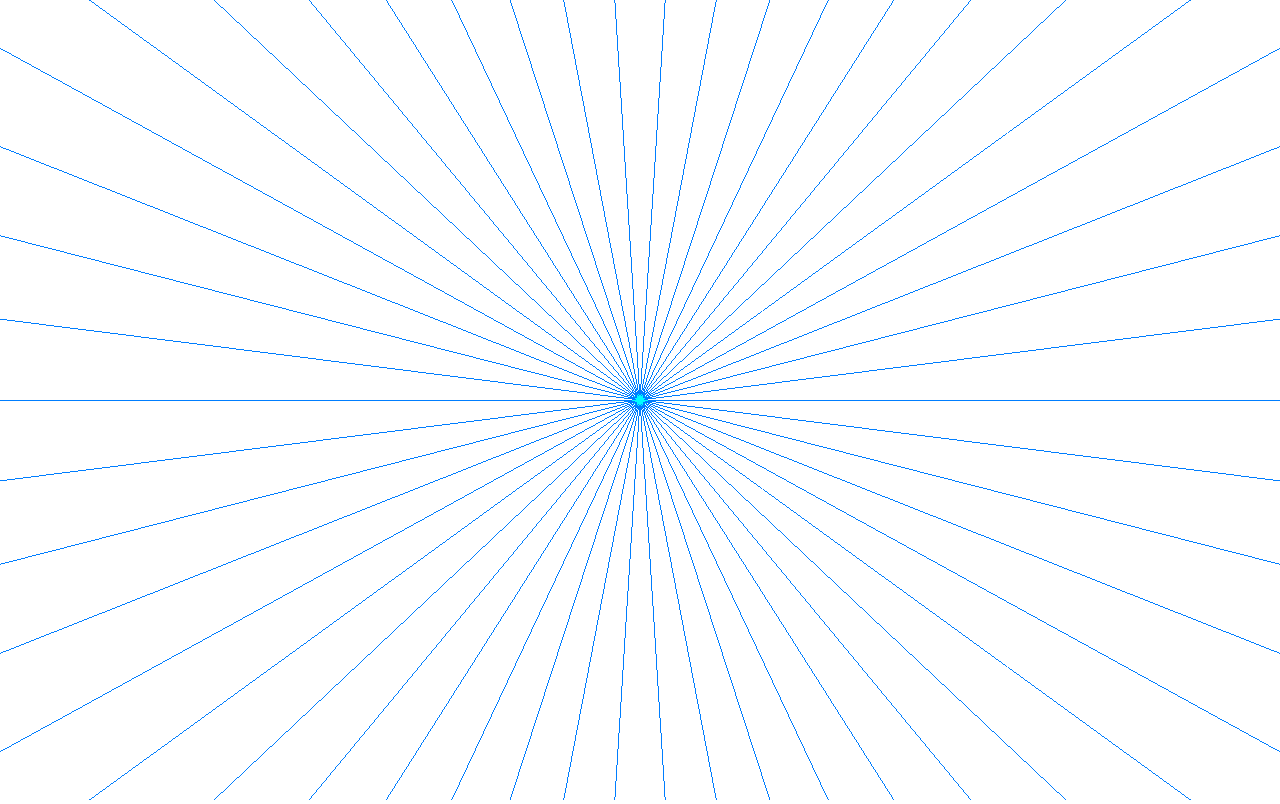
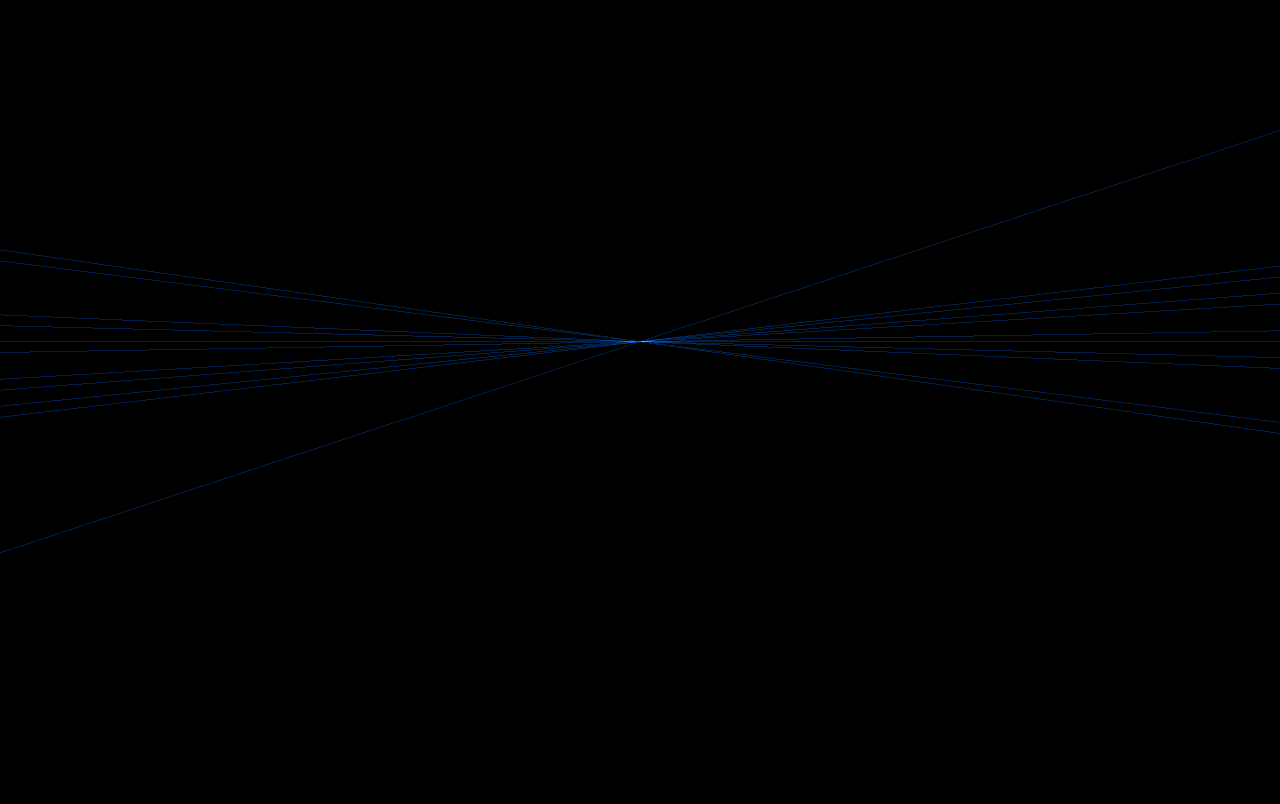
Before and after one commit to five23/gielis-supershape3d, a plain HTML site: page index.html in a window 1280 px wide. Drawn offline with Linux system fonts and the light colour scheme; animation ran at ten frames a second.

Commit message:
Optimizations

```diff
--- /dev/null
+++ b/css/default.css
@@ -0,0 +1,4 @@
+body {
+    color: azure;
+    background-color: black;
+}
--- a/index.html
+++ b/index.html
@@ -6,6 +6,7 @@
         <meta charset="utf-8">
         <meta name="viewport" content="width=device-width, user-scalable=no, minimum-scale=1.0, maximum-scale=1.0">
         <link rel="stylesheet" href="css/reset.css" />
+        <link rel="stylesheet" href="css/default.css" />
     </head>
     <body>
         <script type="text/javascript" src="js/viewportSize.js"></script>
--- a/js/gielis-supershape3d.js
+++ b/js/gielis-supershape3d.js
@@ -1,60 +1,32 @@
-if (!Modernizr.webgl) {
-	alert("You're browser does not support WebGL :(");
-} else {
 
-	var viewX = viewportSize.getWidth(),
-		viewY = viewportSize.getHeight(),
-		viewHalfX = viewX/2.0,
-		viewHalfY = viewY/2.0;
+function randomFloatBetween(minValue, maxValue, precision) {
+    if (typeof (precision) == 'undefined') {
+        precision = 2;
+    }
+    return parseFloat(Math.min(minValue + (Math.random() * (maxValue - minValue)), maxValue).toFixed(precision));
+}
 
-	var mouseX,
-		mouseY,
-		camera,
-		scene,
-		renderer,
-		container,
-		controls,
-		line,
-		lineGeometry;
+var m = randomFloatBetween(1.0, 27.0, 2),
+    a = randomFloatBetween(1.0, 5.0, 2),
+    b = randomFloatBetween(1.0, 5.0, 2),
+    n1 = randomFloatBetween(0.0, 4.0, 2),
+    n2 = randomFloatBetween(0.0, 4.0, 2),
+    n3 = randomFloatBetween(0.0, 4.0, 2);
 
-	var π  = Math.PI,
-		τ  = 2.0*π,
-		vθ = 50.0,
-		vφ = 50.0,
-		dθ = τ/vθ,
-		dφ = π/vφ,
-		θ  = 0.0,
-		φ  = 0.0,
-		m =  randomFloatBetween( 1.0, 27.0, 2),
-		a =  randomFloatBetween( 1.0, 5.0, 2),
-		b =  randomFloatBetween( 1.0, 5.0, 2),
-		n1 = randomFloatBetween( 0.0, 4.0, 2),
-		n2 = randomFloatBetween( 0.0, 4.0, 2),
-		n3 = randomFloatBetween( 0.0, 4.0, 2),
-		ρ1 = 0.0,
-		ρ2 = 0.0,
-		ρx1 = 0.0,
-		ρy1 = 0.0,
-		ρx2 = 0.0,
-		ρy2 = 0.0;
+var lineGeometry = new THREE.Geometry();
+
+var line = new THREE.Line(
+        lineGeometry, new THREE.LineBasicMaterial({
+            color: 0x013f8f,
+            opacity: 0.5,
+            blending: THREE.AdditiveBlending,
+            transparent: true
+        })
+    );
+
+var mouseX, mouseY, camera, scene, renderer, controls;
 
 init();
-	setupControls();
-	animate();
-}
-
-function setupControls() {
-
-	controls = new THREE.TrackballControls(camera);
-
-	controls.rotateSpeed = 0.5;
-	controls.zoomSpeed = 4.0;
-	controls.noZoom = false;
-	controls.noPan = true;
-	controls.noRotate = false;
-	controls.staticMoving = false;
-	controls.dynamicDampingFactor = .15;
-}
 
 function init() {
 
@@ -62,72 +34,67 @@ function init() {
 
     document.body.appendChild(container);
 
-	camera = new THREE.PerspectiveCamera(75, viewX/viewY, 0.0001, 10000);
+    camera = new THREE.PerspectiveCamera(75, window.innerWidth / window.innerHeight, 0.0001, 10000);
     camera.position.z = 5;
-
+    camera.position.y = Math.random();
     scene = new THREE.Scene();
     renderer = new THREE.WebGLRenderer();
-	renderer.setSize(viewX, viewY);
-
+    renderer.setSize(window.innerWidth, window.innerHeight);
     container.appendChild(renderer.domElement);
-
-	setupItems();
+    document.addEventListener('mousemove', onDocumentMouseMove, false);
+    document.addEventListener('touchstart', onDocumentTouchStart, false);
+    document.addEventListener('touchmove', onDocumentTouchMove, false);
+    controls = new THREE.TrackballControls(camera);
+    controls.rotateSpeed = 0.5;
+    controls.zoomSpeed = 1.0;
+    controls.noZoom = false;
+    controls.noPan = true;
+    controls.noRotate = false;
+    controls.staticMoving = false;
+    controls.dynamicDampingFactor = .2;
+    updateVertices();
+    animate();
 }
 
-function setupItems() {
+function updateVertices() {
 
-	lineGeometry = new THREE.Geometry();
+    var theta = -(2 * Math.PI), p1, p2;
 
-	θ = -τ;
+    while (theta <= (2 * Math.PI)) {
 
-	while (θ <= τ)
-	{
-		φ = -π;
+        var phi = -Math.PI;
 
-		ρx1 = Math.pow(Math.abs(Math.cos(m*θ/2))/a, n2);
-		ρy1 = Math.pow(Math.abs(Math.sin(m*θ/2))/b, n3);
+        var px1 = Math.pow(Math.abs(Math.cos(m * theta / 2)) / a, n2);
+        var py1 = Math.pow(Math.abs(Math.sin(m * theta / 2)) / b, n3);
 
-		ρ1 = Math.pow(ρx1 + ρy1, -1/n1);
+        p1 = Math.pow(px1 + py1, -1 / n1);
 
-		while (φ <= π)
-		{
-			ρx2 = Math.pow(Math.abs(Math.cos(m*φ/2))/a, n2);
-			ρy2 = Math.pow(Math.abs(Math.sin(m*φ/2))/b, n3);
+        while (phi <= Math.PI) {
 
-			ρ2 = Math.pow(ρx2 + ρy2, -1/n1);
+            var px2 = Math.pow(Math.abs(Math.cos(m * phi / 2)) / a, n2);
+            var py2 = Math.pow(Math.abs(Math.sin(m * phi / 2)) / b, n3);
 
-			lineGeometry.vertices.push(new THREE.Vector3(
-				ρ1 * Math.cos(θ) * ρ2 * Math.cos(φ),
-				ρ1 * Math.sin(θ) * ρ2 * Math.cos(φ),
-				ρ2 * Math.sin(φ)
-			));
+            p2 = Math.pow(px2 + py2, -1 / n1);
 
-        	φ += dφ;
+            lineGeometry.vertices.push(
+                new THREE.Vector3(
+                    (p1 * Math.cos(theta) * p2 * Math.cos(phi)),
+                    (p1 * Math.sin(theta) * p2 * Math.cos(phi)),
+                    (p2 * Math.sin(phi))));
+
+            phi += 0.1;
         }
 
-		θ += dθ;
+        theta += 0.1;
     }
 
-	line = new THREE.Line(
-		lineGeometry, new THREE.LineBasicMaterial({
-			color : 0x003f8f,
-			opacity : 0.5,
-			blending: THREE.AdditiveBlending ,
-			transparent: true
-		})
-	);
-
     scene.add(line);
-
-	document.addEventListener('mousemove',  onDocumentMouseMove,  false);
-	document.addEventListener('touchstart', onDocumentTouchStart, false);
-	document.addEventListener('touchmove',  onDocumentTouchMove,  false);
 }
 
 function onDocumentMouseMove(event) {
 
-	mouseX = event.clientX - viewHalfX;
-	mouseY = event.clientY - viewHalfY;
+    mouseX = event.clientX - window.innerWidth / 2.0;
+    mouseY = event.clientY - window.innerHeight / 2.0;
 }
 
 function onDocumentTouchStart(event) {
@@ -136,8 +103,8 @@ function onDocumentTouchStart(event) {
 
         event.preventDefault();
 
-		mouseX = event.touches[0].pageX - viewHalfX;
-		mouseY = event.touches[0].pageY - viewHalfY;
+        mouseX = event.touches[0].pageX - window.innerWidth / 2.0;
+        mouseY = event.touches[0].pageY - window.innerHeight / 2.0;
     }
 }
 
@@ -147,25 +114,17 @@ function onDocumentTouchMove(event) {
 
         event.preventDefault();
 
-		mouseX = event.touches[0].pageX - viewHalfX;
-		mouseY = event.touches[0].pageY - viewHalfY;
+        mouseX = event.touches[0].pageX - window.innerWidth / 2.0;
+        mouseY = event.touches[0].pageY - window.innerHeight / 2.0;
     }
+
 }
 
 function animate() {
+    controls.update();
+    renderer.render(scene, camera);
     requestAnimationFrame(animate);
-	controls.update();
-
-	render();
 }
 
 function render() {
-	renderer.render( scene, camera );
 }
-
-function randomFloatBetween(minValue, maxValue, precision) {
-    if(typeof(precision) == 'undefined') {
-        precision = 2;
-    }
-    return parseFloat(Math.min(minValue + (Math.random() * (maxValue - minValue)),maxValue).toFixed(precision));
-}
```
Lines whose indentation alone changed are shown as unchanged.
